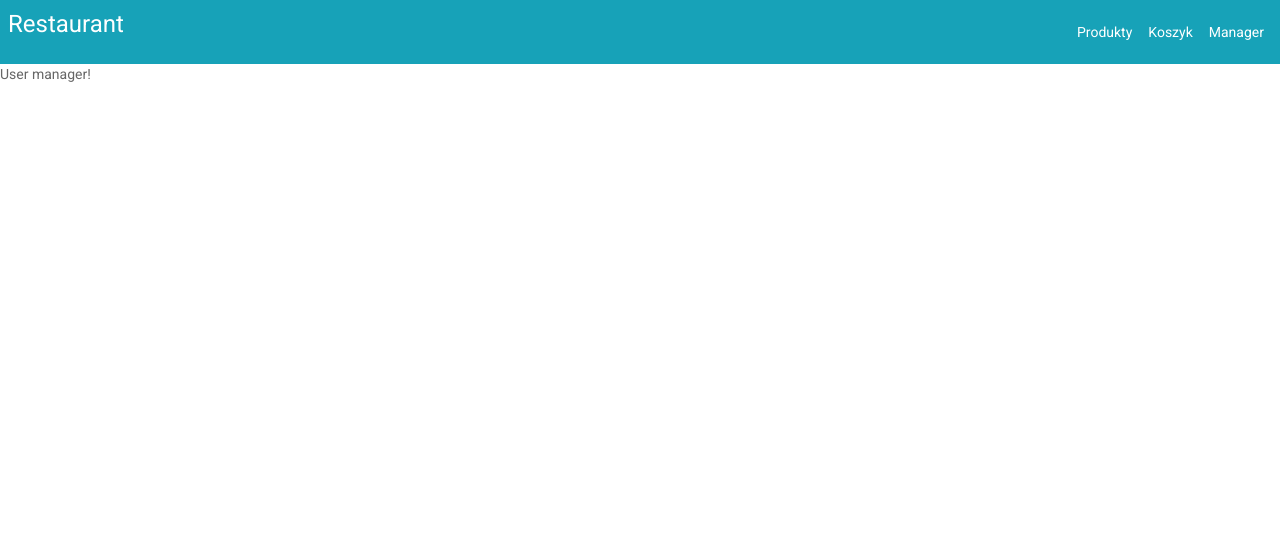
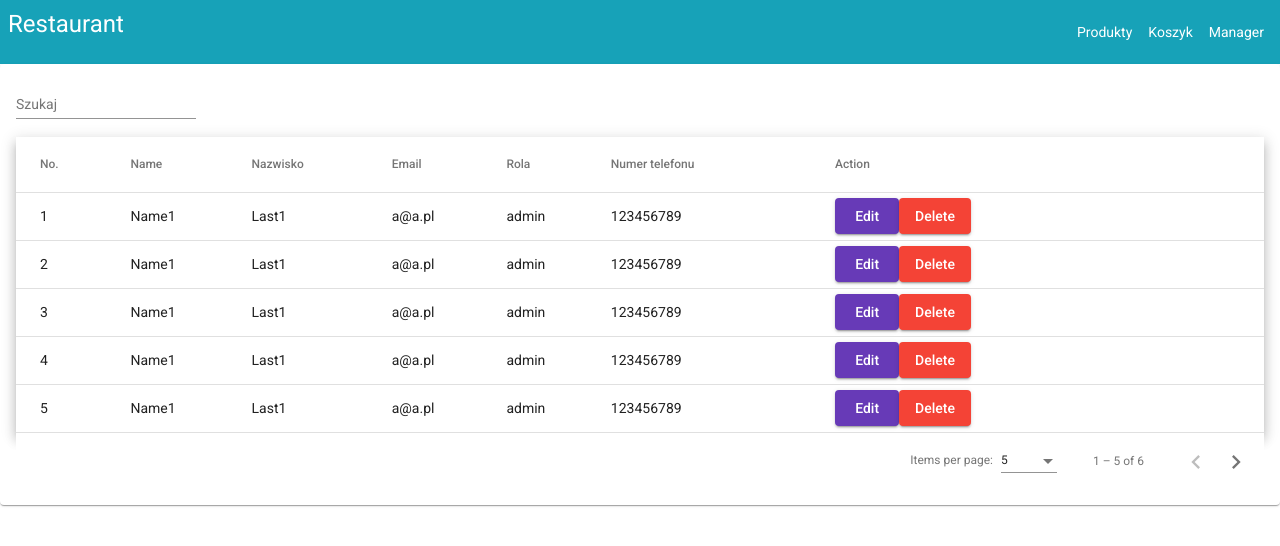
Before and after one commit to longdavid2k17/sandwitch_fullstack, an Angular app in the folder front/: page /user-manager in a window 1280 px wide. Shown: the top 546 px of the page. Built offline with nearby package versions, Linux system fonts and the light colour scheme.

Commit message:
feat(user-manager): mock user manager table

```diff
--- a/front/src/app/components/admin/user-manager/user-manager.component.css
+++ b/front/src/app/components/admin/user-manager/user-manager.component.css
@@ -0,0 +1,3 @@
+table{
+    width: 100%;
+}
--- a/front/src/app/components/admin/user-manager/user-manager.component.html
+++ b/front/src/app/components/admin/user-manager/user-manager.component.html
@@ -1 +1,68 @@
-<p>User manager!</p>
+<mat-card>
+  <mat-form-field>
+    <mat-label>Szukaj</mat-label>
+    <input matInput (keyup)="applyFilter($event)" placeholder="Napoje" #input />
+  </mat-form-field>
+
+  <table mat-table [dataSource]="dataSource" class="mat-elevation-z8">
+    <!-- Position Column -->
+    <ng-container matColumnDef="id">
+      <th mat-header-cell *matHeaderCellDef>No.</th>
+      <td mat-cell *matCellDef="let element">{{ element.id }}</td>
+    </ng-container>
+
+    <!-- Name Column -->
+    <ng-container matColumnDef="name">
+      <th mat-header-cell *matHeaderCellDef>Name</th>
+      <td mat-cell *matCellDef="let element">{{ element.name }}</td>
+    </ng-container>
+
+    <!-- Price Column -->
+    <ng-container matColumnDef="last_name">
+      <th mat-header-cell *matHeaderCellDef>Nazwisko</th>
+      <td mat-cell *matCellDef="let element">{{ element.last_name }}</td>
+    </ng-container>
+
+    <!-- Available Column -->
+    <ng-container matColumnDef="email">
+      <th mat-header-cell *matHeaderCellDef>Email</th>
+      <td mat-cell *matCellDef="let element">{{ element.email }}</td>
+    </ng-container>
+
+    <!-- Category Column -->
+    <ng-container matColumnDef="role">
+      <th mat-header-cell *matHeaderCellDef>Rola</th>
+      <td mat-cell *matCellDef="let element">{{ element.role }}</td>
+    </ng-container>
+
+    <!-- Category Column -->
+    <ng-container matColumnDef="phone_number">
+      <th mat-header-cell *matHeaderCellDef>Numer telefonu</th>
+      <td mat-cell *matCellDef="let element">{{ element.phone_number }}</td>
+    </ng-container>
+
+    <ng-container matColumnDef="action">
+      <th mat-header-cell *matHeaderCellDef>Action</th>
+      <td mat-cell *matCellDef="let row">
+        <div class="actions">
+          <button mat-raised-button color="primary">Edit</button
+          ><button mat-raised-button color="warn">Delete</button>
+        </div>
+      </td>
+    </ng-container>
+
+    <tr mat-header-row *matHeaderRowDef="displayedColumns"></tr>
+    <tr mat-row *matRowDef="let row; columns: displayedColumns"></tr>
+
+    <!-- Row shown when there is no matching data. -->
+    <tr class="mat-row" *matNoDataRow>
+      <td class="mat-cell" colspan="4">
+        No data matching the filter "{{ input.value }}"
+      </td>
+    </tr>
+  </table>
+  <mat-paginator [pageSizeOptions]="[5, 10, 25, 100]"></mat-paginator>
+  <mat-card-actions>
+
+  </mat-card-actions>
+</mat-card>
--- a/front/src/app/components/admin/user-manager/user-manager.component.ts
+++ b/front/src/app/components/admin/user-manager/user-manager.component.ts
@@ -1,17 +1,101 @@
-import { Component, OnInit } from '@angular/core';
+import { AfterViewInit, Component, OnInit, ViewChild } from '@angular/core';
+import { MatPaginator } from '@angular/material/paginator';
+import { MatTableDataSource } from '@angular/material/table';
 
+
+export interface UserElement{
+  id:number;
+  name:string;
+  last_name:string;
+  email:string;
+  role:string;
+  phone_number:number;
+}
+
+const ELEMENT_DATA: UserElement[] = [
+  {
+    id: 1,
+    name: 'Name1',
+    last_name: 'Last1',
+    email: 'a@a.pl',
+    role: 'admin',
+    phone_number: 123456789,
+  },
+  {
+    id: 2,
+    name: 'Name1',
+    last_name: 'Last1',
+    email: 'a@a.pl',
+    role: 'admin',
+    phone_number: 123456789,
+  },
+  {
+    id: 3,
+    name: 'Name1',
+    last_name: 'Last1',
+    email: 'a@a.pl',
+    role: 'admin',
+    phone_number: 123456789,
+  },
+  {
+    id: 4,
+    name: 'Name1',
+    last_name: 'Last1',
+    email: 'a@a.pl',
+    role: 'admin',
+    phone_number: 123456789,
+  },
+  {
+    id: 5,
+    name: 'Name1',
+    last_name: 'Last1',
+    email: 'a@a.pl',
+    role: 'admin',
+    phone_number: 123456789,
+  },
+  {
+    id: 6,
+    name: 'Name1',
+    last_name: 'Last1',
+    email: 'a@a.pl',
+    role: 'admin',
+    phone_number: 123456789,
+  },
+];
 //component created for table with pagination and filter to manage users in app
 //service users-manager/users-manager.service
 @Component({
   selector: 'app-user-manager',
   templateUrl: './user-manager.component.html',
-  styleUrls: ['./user-manager.component.css']
+  styleUrls: ['./user-manager.component.css'],
 })
 export class UserManagerComponent implements OnInit {
+  displayedColumns: string[] = [
+    'id',
+    'name',
+    'last_name',
+    'email',
+    'role',
+    'phone_number',
+    'action',
+  ];
 
-  constructor() { }
+  dataSource = new MatTableDataSource<UserElement>(ELEMENT_DATA);
+  @ViewChild(MatPaginator) paginator!: MatPaginator;
 
-  ngOnInit(): void {
+  constructor() {}
+
+  ngOnInit(): void {}
+
+  ngAfterViewInit() {
+    this.dataSource.paginator = this.paginator;
   }
+  applyFilter(event: Event) {
+    const filterValue = (event.target as HTMLInputElement).value;
+    this.dataSource.filter = filterValue.trim().toLowerCase();
 
+    if (this.dataSource.paginator) {
+      this.dataSource.paginator.firstPage();
+    }
+  }
 }
```
